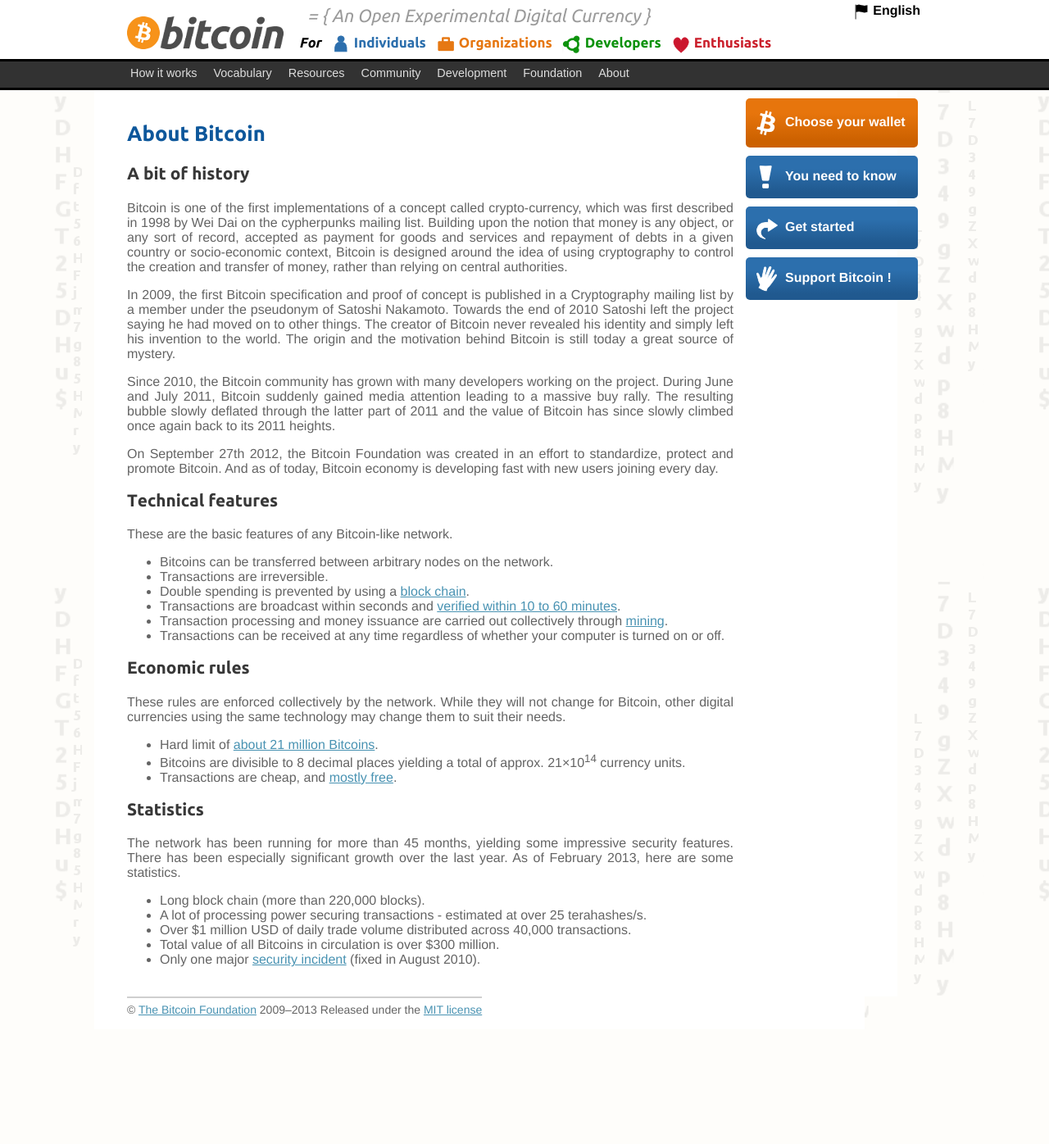
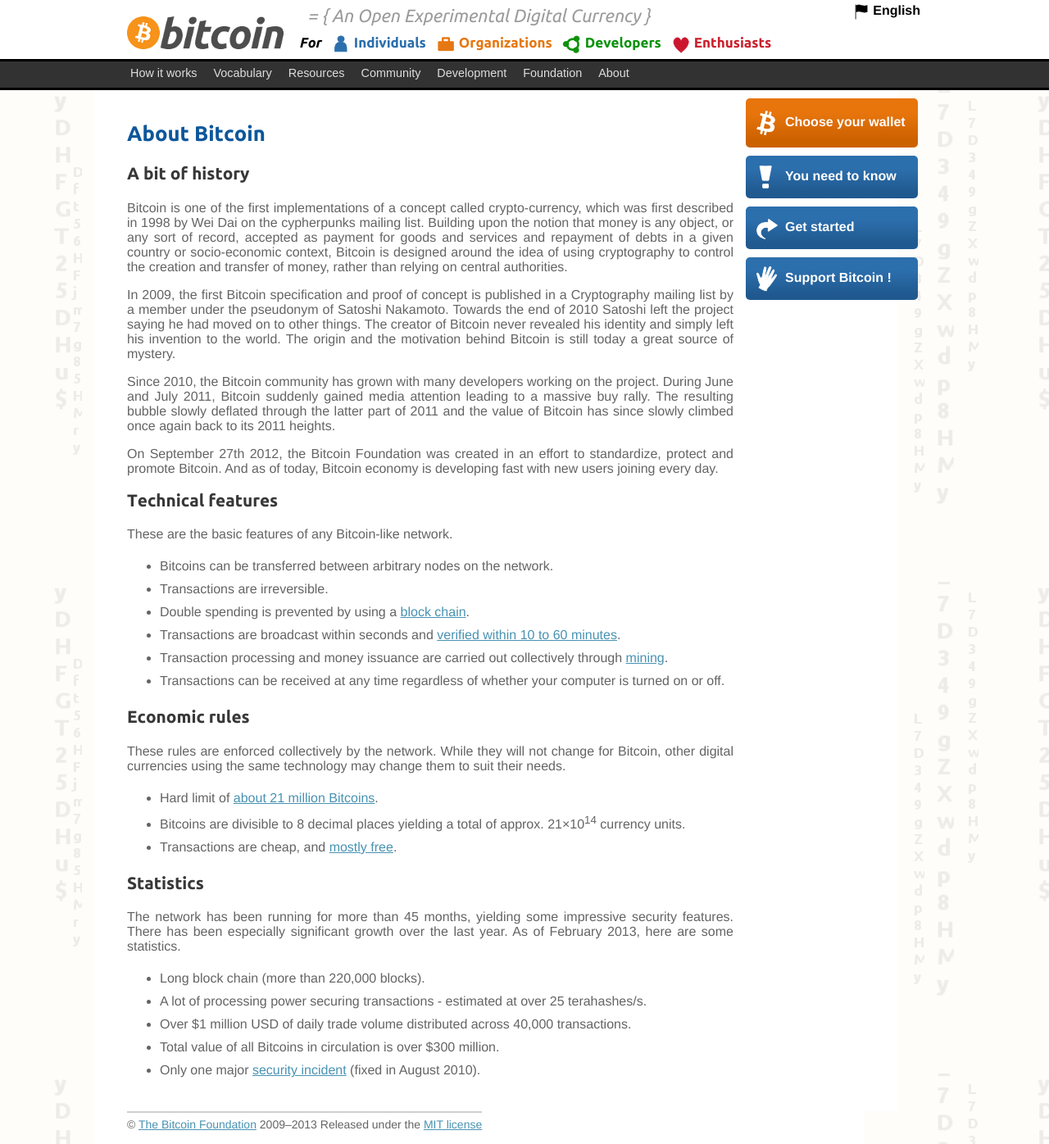
Before and after one commit to jonwaller/bitcoinorg-clean, a Jekyll site: the page built from en/about.html, in a window 1280 px wide. Shown: the whole page at 82% size. Built offline with Jekyll 4.4.1, drawn with Linux system fonts in a browser that asks for light colours; before the commit the page ends 1256 px from its top, so only the background shows below that.

Commit message:
improve lists style

```diff
--- a/en/about.html
+++ b/en/about.html
@@ -12,7 +12,7 @@ title: About - Bitcoin
 
 <h2>Technical features</h2>
 <p>These are the basic features of any Bitcoin-like network.</p>
-<ul>
+<ul class="list">
   <li>Bitcoins can be transferred between arbitrary nodes on the network.</li>
   <li>Transactions are irreversible.</li>
   <li>Double spending is prevented by using a <a href="https://en.bitcoin.it/wiki/Block_chain">block chain</a>.</li>
@@ -23,7 +23,7 @@ title: About - Bitcoin
 
 <h2>Economic rules</h2>
 <p>These rules are enforced collectively by the network. While they will not change for Bitcoin, other digital currencies using the same technology may change them to suit their needs.</p>
-<ul>
+<ul class="list">
   <li>Hard limit of <a href="https://en.bitcoin.it/wiki/Controlled_Currency_Supply">about 21 million Bitcoins</a>.</li>
   <li>Bitcoins are divisible to 8 decimal places yielding a total of approx. 21×10<sup>14</sup> currency units.</li>
   <li>Transactions are cheap, and <a href="https://en.bitcoin.it/wiki/Transaction_fees">mostly free</a>.</li>
@@ -31,7 +31,7 @@ title: About - Bitcoin
 
 <h2>Statistics</h2>
 <p>The network has been running for more than 45 months, yielding some impressive security features. There has been especially significant growth over the last year. As of February 2013, here are some statistics.</p>
-<ul>
+<ul class="list">
   <li>Long block chain (more than 220,000 blocks).</li>
   <li>A lot of processing power securing transactions - estimated at over 25 terahashes/s.</li>
   <li>Over $1 million USD of daily trade volume distributed across 40,000 transactions.</li>
```
